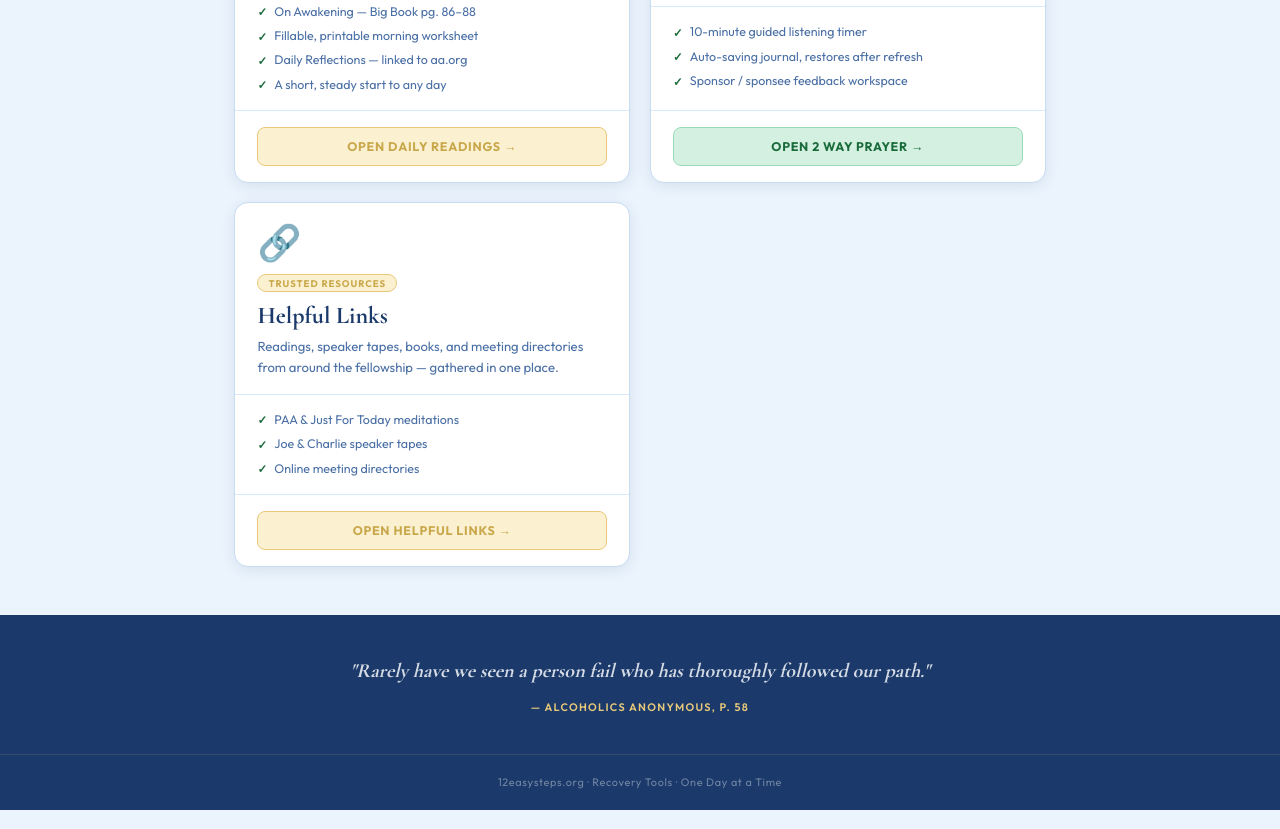
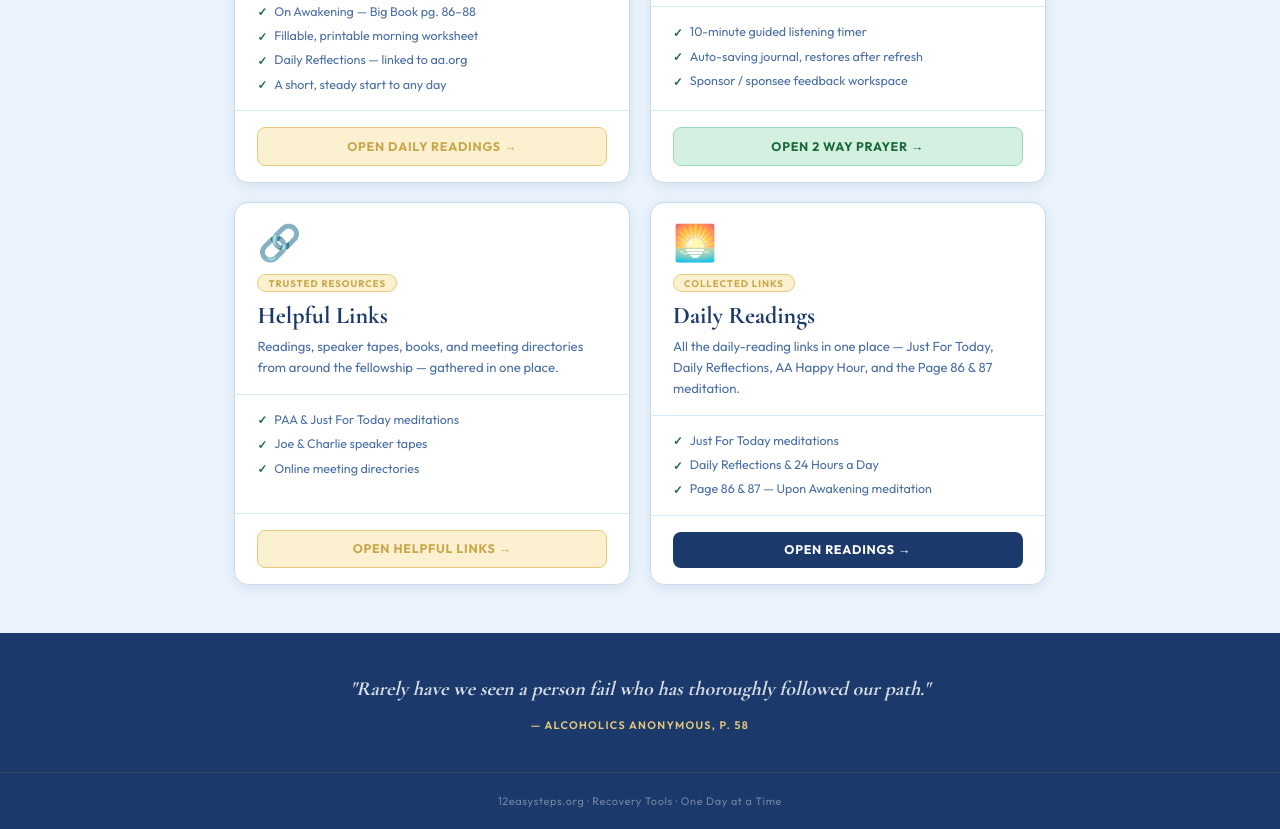
Before and after one commit to Sebastianshort624/12easysteps.org, a plain HTML site: page index.html in a window 1280 px wide. Shown: the part 1172-2001 px from the top of the page. Drawn offline with nearby package versions, Linux system fonts and the light colour scheme.

Commit message:
Nav + homepage: add Readings entry and Daily Readings card for /readings/

```diff
--- a/index.html
+++ b/index.html
@@ -99,6 +99,7 @@ footer p{font-size:.68rem;color:rgba(255,255,255,.38);letter-spacing:.06em}
     <a href="https://12easysteps.org/report/" class="nav-link">Report Card</a>
     <a href="https://12easysteps.org/daily-readings/" class="nav-link">Daily Readings</a>
     <a href="https://12easysteps.org/helpful-links/" class="nav-link">Helpful Links</a>
+    <a href="https://12easysteps.org/readings/" class="nav-link">Readings</a>
   </div>
 </nav>
 
@@ -213,6 +214,25 @@ footer p{font-size:.68rem;color:rgba(255,255,255,.38);letter-spacing:.06em}
       </div>
     </a>
 
+    <a href="https://12easysteps.org/readings/" class="tool-card">
+      <div class="card-top">
+        <span class="card-emoji">🌅</span>
+        <div class="card-chip">Collected Links</div>
+        <div class="card-title">Daily Readings</div>
+        <p class="card-desc">All the daily-reading links in one place — Just For Today, Daily Reflections, AA Happy Hour, and the Page 86 &amp; 87 meditation.</p>
+      </div>
+      <div class="card-mid">
+        <ul class="features">
+          <li>Just For Today meditations</li>
+          <li>Daily Reflections &amp; 24 Hours a Day</li>
+          <li>Page 86 &amp; 87 — Upon Awakening meditation</li>
+        </ul>
+      </div>
+      <div class="card-bottom">
+        <div class="open-btn btn-blue">Open Readings →</div>
+      </div>
+    </a>
+
   </div>
 </div>
 
```
